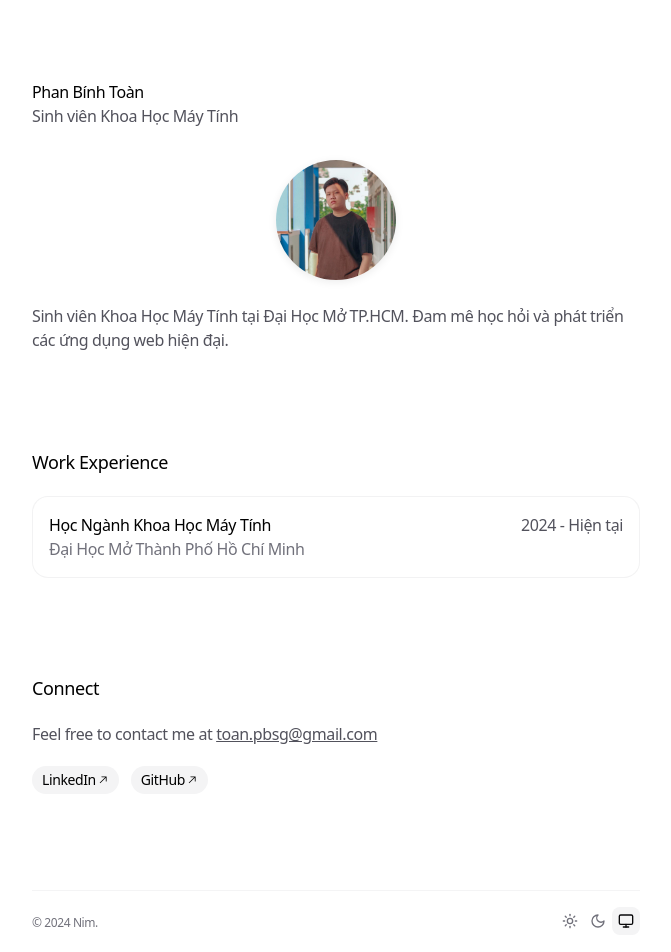
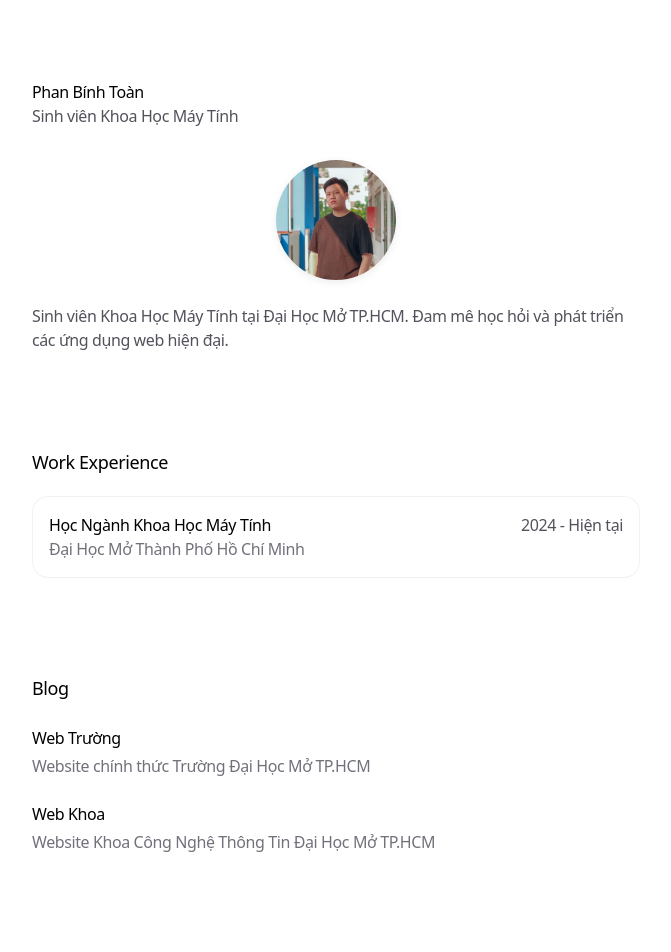
Before and after one commit to ToanPhandev/Personal-website, a Next.js app: page / in a window 1280 px wide. Shown: the top 952 px of the page, without its empty margins (304-975 px from the left). Built offline with nearby package versions, Linux system fonts and the light colour scheme.

Commit message:
Add blog posts: Web Trường và Web Khoa

```diff
--- a/app/data.ts
+++ b/app/data.ts
@@ -1,4 +1,11 @@
 
+
+type SelectedPost = {
+  title: string
+  description: string
+  link: string
+  id: string
+}
 
 type WorkExperience = {
   school: string
@@ -21,7 +28,14 @@ type SocialLink = {
   link: string
 }
 
+/*
+export const SELECTED_POST: SelectePost[] = [
 
+  {
+
+  }
+]
+*/
 
 export const WORK_EXPERIENCE: WorkExperience[] = [
   {
@@ -34,7 +48,23 @@ export const WORK_EXPERIENCE: WorkExperience[] = [
   },
 ]
 
-export const BLOG_POSTS: BlogPost[] = []
+export const BLOG_POSTS: BlogPost[] = [
+
+
+  {
+    title: 'Web Trường',
+    description: 'Website chính thức Trường Đại Học Mở TP.HCM',
+    link: 'https://ou.edu.vn/',
+    uid: '1',
+  },
+
+  {
+    title: 'Web Khoa',
+    description: 'Website Khoa Công Nghệ Thông Tin Đại Học Mở TP.HCM',
+    link: 'http://it.ou.edu.vn/',
+    uid: '2',
+  }
+]
 
 export const SOCIAL_LINKS: SocialLink[] = [
   {
```
